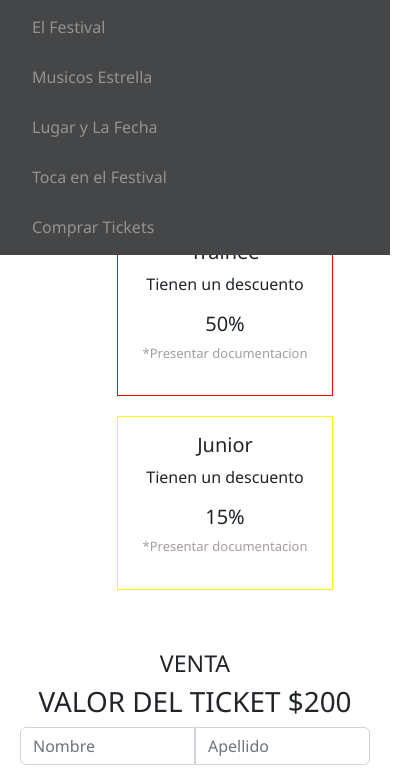
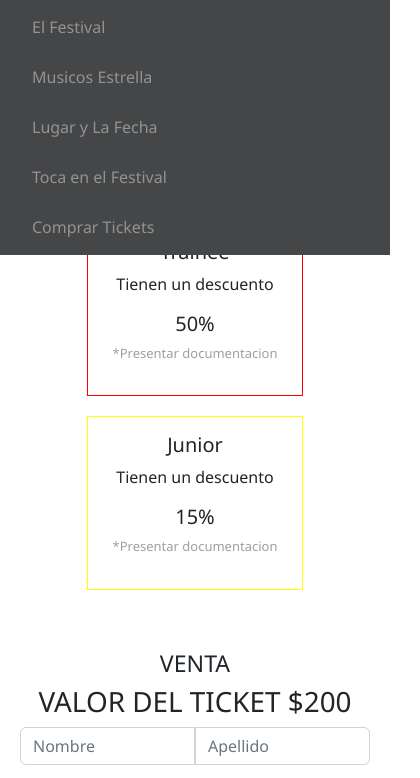
Before and after one commit to martucichi16/Trabajo_Integrador_CaC_JS, a plain HTML site: page pages/tickets.html in a window 390 px wide. Shown: the part 51-829 px from the top of the page, 420 px wide, since content can reach past the window. Drawn offline with nearby package versions, Linux system fonts and the light colour scheme.

Commit message:
Version mobile terminada

```diff
--- a/css/styles_tickets.css
+++ b/css/styles_tickets.css
@@ -118,6 +118,10 @@ nav a:hover {
 }
 
 @media screen and (max-width:700px) {
+    #descuentos {
+        margin-left: 0;
+    }
+
     .card {
         margin: 10px;
     }
```
